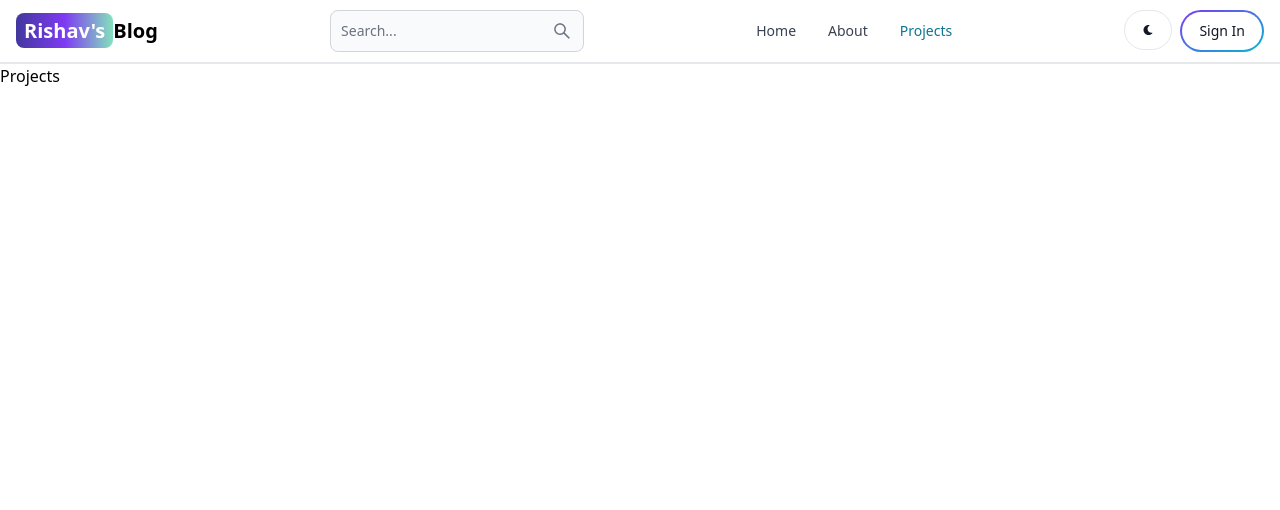
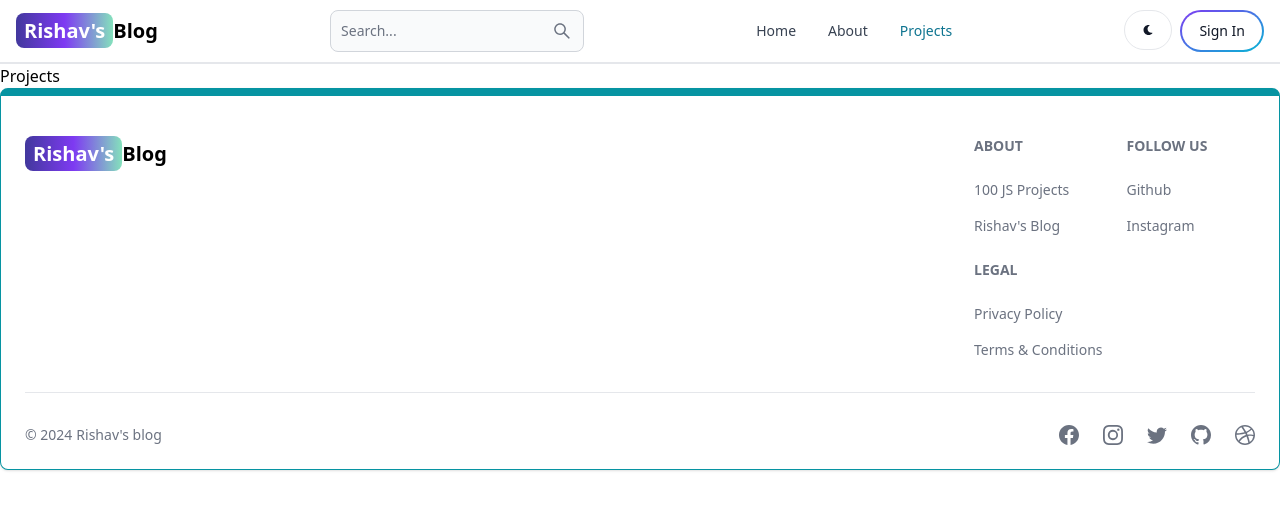
Before and after one commit to rishavpaull/mern-blog, a React (Vite) app in the folder client/: page /projects in a window 1280 px wide. Shown: the top 510 px of the page. Built offline with nearby package versions, Linux system fonts and the light colour scheme.

Commit message:
created the footer component

```diff
--- a/client/src/App.jsx
+++ b/client/src/App.jsx
@@ -7,7 +7,7 @@
 import Projects from "./pages/Projects"
 import Dashboard from "./pages/Dashboard"
 import Header from "./components/Header"
-
+import Footer from "./components/Footer"
 
 export default function App() {
   return (
@@ -21,6 +21,7 @@
           <Route path="/dashboard" element={<Dashboard/>} ></Route>
           <Route path="/projects" element={<Projects/>} ></Route>
         </Routes>
+        <Footer/>
       </BrowserRouter>
   )
 }
--- /dev/null
+++ b/client/src/components/Footer.jsx
@@ -0,0 +1,89 @@
+import React from 'react'
+import { Footer } from 'flowbite-react'
+import { Link } from 'react-router-dom'
+import {BsFacebook , BsInstagram , BsTwitter , BsGithub , BsDribbble} from 'react-icons/bs'
+
+export default function FooterCom() {
+  return (
+    <Footer container className='border border-t-8 border-teal-500'>
+        <div className='w-full max-w-7xl mx-auto'>
+            <div className='grid w-full justify-between sm:flex md: grid-cols-1'>
+                <div className='mt-5 '>
+                    <Link to="/" className='self-center whitespace-nowrap text-lg sm:text-xl font-semibold dark:text-white'>
+                        <span className='px-2 py-1 bg-gradient-to-r from-indigo-800 via-purple-600 to-green-300 rounded-lg text-white ' >Rishav's</span>
+                        Blog
+                    </Link>
+                </div>
+                <div className="grid grid-cols-2 gap-8 mt-4 sm:grid-colos-3 sm:gap-6">
+                    <div>
+                        <Footer.Title title='About' />
+                        <Footer.LinkGroup col>
+                            <Footer.Link href='https://www.100jsprojects.com'
+                            target='_blank'
+                            rel='noopener noreferrer'>
+                                100 JS Projects
+                            </Footer.Link>
+
+
+                            <Footer.Link href='/about'
+                            target='_blank'
+                            rel='noopener noreferrer'>
+                                Rishav's Blog
+                            </Footer.Link>
+                        </Footer.LinkGroup>
+                    </div>
+
+
+                    <div>
+                        <Footer.Title title='Follow Us' />
+                        <Footer.LinkGroup col>
+                            <Footer.Link href='https://www.github.com/rishavpaull'
+                            target='_blank'
+                            rel='noopener noreferrer'>
+                                Github
+                            </Footer.Link>
+
+
+                            <Footer.Link href='https://www.instagram.com/'
+                            target='_blank'
+                            rel='noopener noreferrer'>
+                                Instagram
+                            </Footer.Link>
+                        </Footer.LinkGroup>
+                    </div>
+
+
+                    <div>
+                        <Footer.Title title='Legal' />
+                        <Footer.LinkGroup col>
+                            <Footer.Link href='#'
+                            target='_blank'
+                            rel='noopener noreferrer'>
+                                Privacy Policy
+                            </Footer.Link>
+
+
+                            <Footer.Link href='#'
+                            target='_blank'
+                            rel='noopener noreferrer'>
+                                Terms &amp; Conditions
+                            </Footer.Link>
+                        </Footer.LinkGroup>
+                    </div>
+                </div>
+            </div>
+            <Footer.Divider/>
+            <div className="w-full sm:flex sm:items-center sm:justify-between">
+            <Footer.Copyright href='#' by="Rishav's blog" year={new Date().getFullYear()} />
+            <div className="flex gap-6 sm:mt-0 mt-4 sm:justify-center">
+                <Footer.Icon href='#' icon={BsFacebook} />
+                <Footer.Icon href='#' icon={BsInstagram} />
+                <Footer.Icon href='#' icon={BsTwitter} />
+                <Footer.Icon href='#' icon={BsGithub} />
+                <Footer.Icon href='#' icon={BsDribbble} />
+            </div>
+            </div>
+        </div>
+    </Footer>
+  )
+}
```
